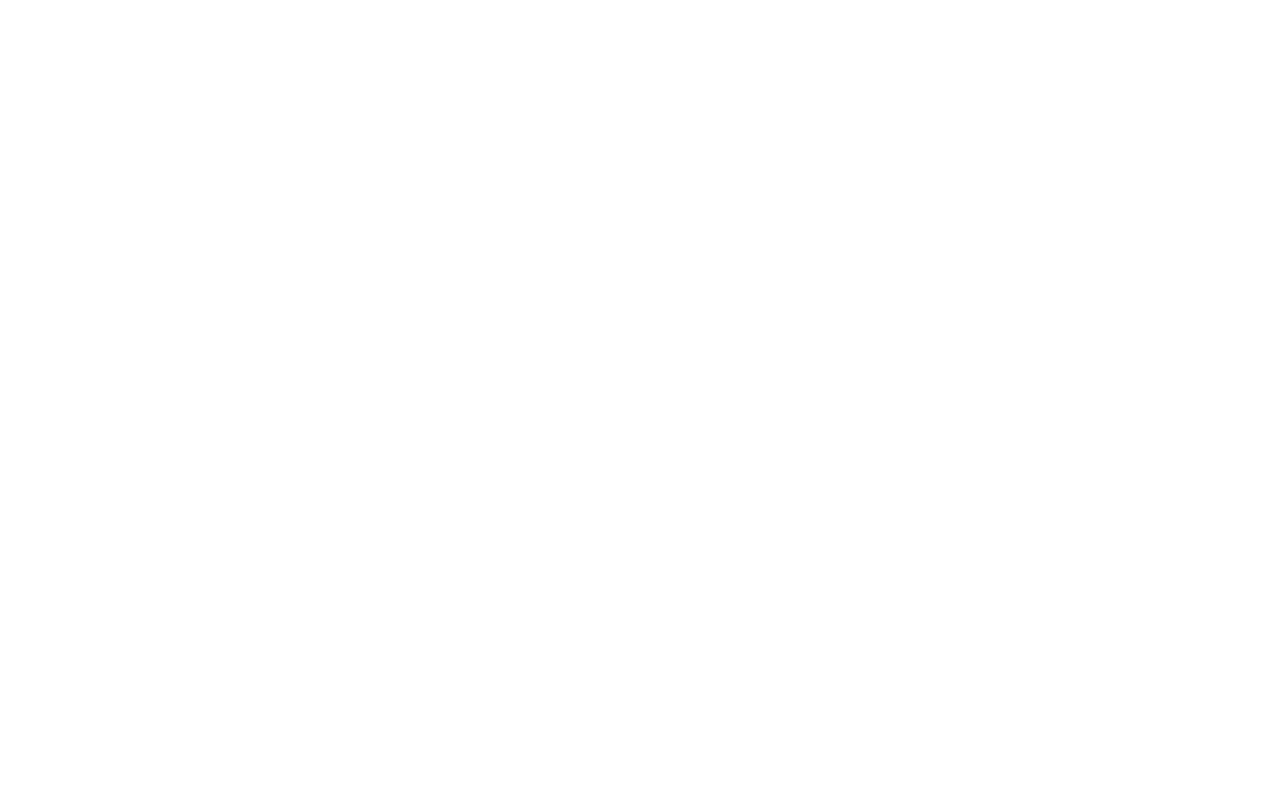
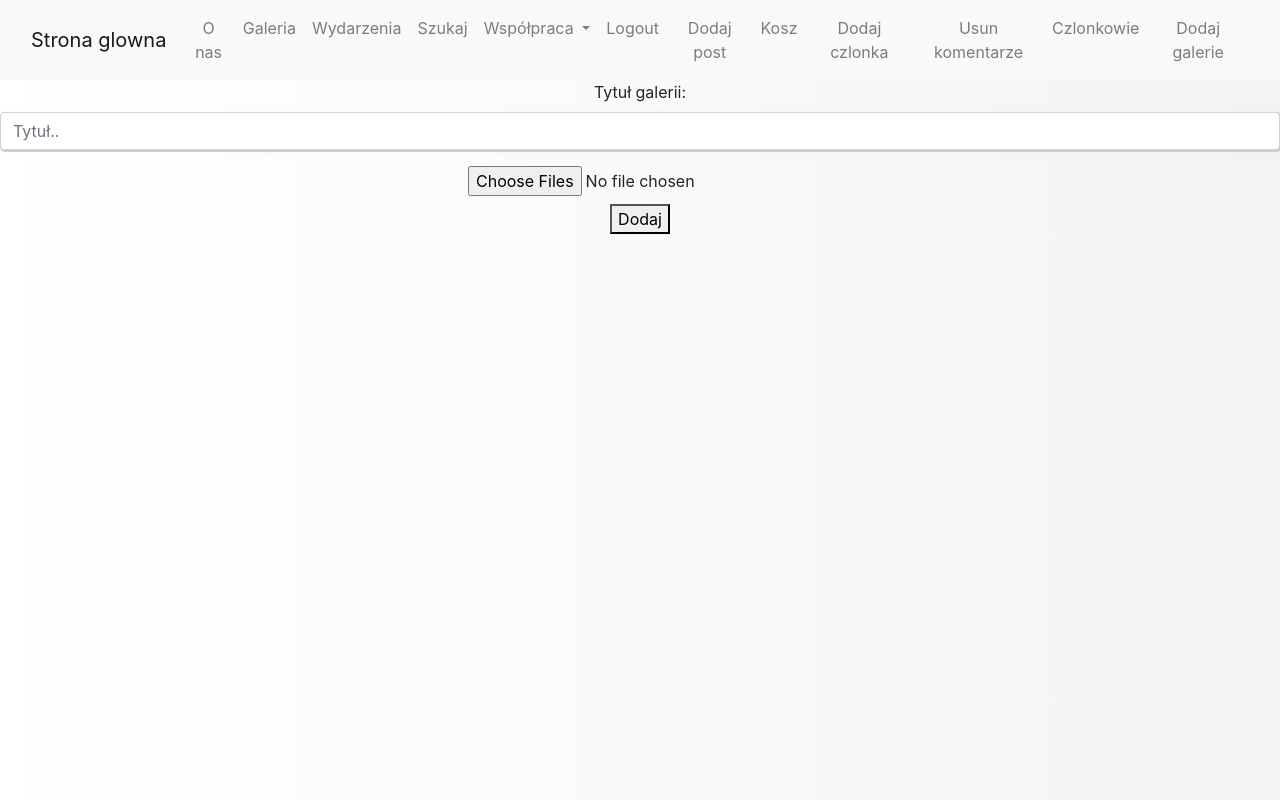
Before and after one commit to adamsoja1/front_bioinf, a React (Create React App) app: page /gallery-add in a window 1280 px wide. Built offline with nearby package versions, Linux system fonts and the light colour scheme; sample sign-in values are in the browser's storage.

Commit message:
now admin can add galleries with photos and modify them after posting

```diff
--- /dev/null
+++ b/src/components/Gallery/gallery-add.js
@@ -0,0 +1,71 @@
+import React from 'react';
+import {useState,useEffect} from 'react';
+import Navbar from '../navbar/navBar'
+import { useHistory } from 'react-router-dom';
+
+export default function CreateGallery(){
+    const [title,setTitle] = useState('')
+    const [files,setFiles] = useState()
+    const[isPending,setIsPending] = useState(false);
+    const history = useHistory()
+
+    useEffect(()=>{
+        if(!localStorage.getItem('token')){
+          history.push('/login')
+        }
+      })
+
+
+
+      const handleSubmit = () => {
+        const uploadData = new FormData();
+        uploadData.append('title',title)
+        if(files != undefined){
+          for(let i=0;i<=files.length;i++){
+            uploadData.append('photos',files[i]);
+          }}
+
+        console.log(uploadData)
+        setIsPending(true)
+        fetch('http://127.0.0.1:8000/gallery-add', {
+          method: 'POST',
+          headers: { Authorization : `Token ${localStorage.getItem('token')}`},
+          body: uploadData
+        }).then(() => {
+
+          history.push('/gallery');
+        })
+        .catch((error) =>{
+          setIsPending(false)
+      })
+
+      }
+
+
+      return(
+          <div>
+            <Navbar/>
+                <div>
+                    <div class = 'mb-3'>
+                        <label for= "exampleFormControlInput1" class="form-label">Tytuł galerii:</label>
+                            <input
+                            id='shadow-add'
+                            type="text"
+                            class='form-control'
+                            placeholder="Tytuł.."
+                            required
+                            value={title}
+                            onChange={(e) => setTitle(e.target.value)}
+                            />
+                    </div>
+
+                    <label>
+                        <input type="file" multiple onChange={(evt) => setFiles(evt.target.files)}/>
+                    </label>
+                    <br/>
+                    <button onClick={() => handleSubmit()}>Dodaj</button>
+                </div>
+        </div>
+      )
+
+}
--- a/src/components/Gallery/gallery.js
+++ b/src/components/Gallery/gallery.js
@@ -24,6 +24,7 @@
     const apiUrl = 'http://127.0.0.1:8000'
     const [modal, setModal] = useState(false);
     const [photo,setPhoto] = useState('');
+    const [photos,setPhotos] = useState()
 
     const toggleModal = () => {
         setModal(!modal);
@@ -43,6 +44,50 @@
         .then((result) => setGalery(result))
     },[])
 
+
+    const deletePhoto = (id) =>{
+        fetch(`http://127.0.0.1:8000/delete-gallery-photo/${id}`,
+        {
+            method: 'DELETE',
+            headers: { "Content-Type": "application/json" ,
+                        Authorization : `Token ${localStorage.getItem('token')}`},
+
+            })
+            .then(res=>res.json())
+            .then((res)=> setGalery(res))
+
+        }
+
+    const deleteGallery = (id) =>{
+        fetch(`http://127.0.0.1:8000/gallery-delete/${id}`,
+        {
+            method: 'DELETE',
+            headers: { "Content-Type": "application/json" ,
+                        Authorization : `Token ${localStorage.getItem('token')}`},
+
+            })
+            .then(res=>res.json())
+            .then((res)=> setGalery(res))
+
+        }
+
+    const addPhotos = (id) =>{
+        const uploadData = new FormData();
+        if(photos != undefined){
+            for(let i=0;i<=photos.length;i++){
+              uploadData.append('photos',photos[i]);
+            }}
+        fetch(`http://127.0.0.1:8000/gallery-delete/${id}`, {
+        method: 'POST',
+        headers: { Authorization : `Token ${localStorage.getItem('token')}`},
+        body: uploadData
+    })
+            .then(res=>res.json())
+            .then((res)=> setGalery(res))
+
+    }
+
+
     return(
        <div>
            <Navbar/>
@@ -50,14 +95,25 @@
             <div>
 
                 {galery.map(galer=>(
-                    <div key = {galer.id}>
+                    <div>
+                        <br/>
+                    {localStorage.getItem('token')&&
+                    <div>
+                        <input type="file" multiple onChange={(e) => setPhotos(e.target.files)}/>
+                    <button onClick = {()=>addPhotos(galer.id)}>Dodaj zdjecia</button>
+                    </div>}
                     <h2>{galer.OpisGalerii}</h2>
                     <h7>{galer.date}</h7>
+                    <br/>
+
                     <div className = 'parent'>
                     {galer.gallery_photos.map(photo=>(
+
                         <div className = 'gallery'>
                         <img src = {apiUrl + photo.photos.full_size} onClick = {()=> togglePhoto(photo.photos.full_size)}></img>
-
+                        {localStorage.getItem('token')&&
+                        <button onClick = {()=>deletePhoto(photo.id)}>Usun</button>}
+                        <br/>
 
                                 </div>
 
@@ -66,6 +122,12 @@
 
 
                     </div>
+                    {localStorage.getItem('token')&&
+                    <div>
+                        <br/>
+                        <br/>
+                    <button onClick = {()=>deleteGallery(galer.id)}>Usuń galerie</button>
+                    </div>}
                     </div>
 
                 ))}
--- a/src/components/blog/add.js
+++ b/src/components/blog/add.js
@@ -55,6 +55,7 @@
 
   return (
     <div class="container" id='rozmiar'>
+
       <div class = 'mb-3' id='rozmiar'>
 
         <div class = 'mb-3'>
@@ -93,7 +94,8 @@
         </div>
 
         <div class="form-check">
-        <input class="form-check-input" type="checkbox" id="flexCheckDefault" value={event} onChange = {(e) => setEvent(!event)}/>
+        <input class="form-check-input" type="checkbox" id="flexCheckDefault" value={event} onChange = {(e) => setEvent(!event)}
+        required/>
         <label class="form-check-label" for="flexCheckDefault">
           Wydarzenie
         </label>
@@ -109,7 +111,7 @@
         </div>
 
         <center>
-        {!isPending && <button onClick={()=>handleSubmit()} id='shadow-add' class = 'btn btn-primary'>Dodaj post</button>}
+        {!isPending && <button type='submit' onClick={()=>handleSubmit()} id='shadow-add' class = 'btn btn-primary'>Dodaj post</button>}
         { isPending && <button disabled  class = 'btn btn-primary'>Dodawanie...</button>}
         </center>
 
--- a/src/components/comments/commentAdd.js
+++ b/src/components/comments/commentAdd.js
@@ -52,7 +52,7 @@
       return(
           <div>
             <div>
-                <form>
+                <form >
                     <div class = 'container'>
                         <label> Nazwa uzytkowika</label>
                         <input
@@ -66,10 +66,10 @@
                         <label> Treść </label>
                         <input
                         type = 'tekst'
-                        required
+
                         value = {content}
                         onChange = {(e) => setContent(e.target.value)}
-                        />
+                        required/>
                     </div>
                     <center>
                     {!isPending && <button onClick= {handleSubmit}  id='shadow-add'  type ='submit' class = 'btn btn-primary'>Dodaj komentarz</button>}
--- a/src/components/navbar/navBar.js
+++ b/src/components/navbar/navBar.js
@@ -55,6 +55,9 @@
         {localStorage.getItem('token')&&<li class="nav-item">
           <a class="nav-link "href='/members' >Czlonkowie</a>
         </li>}
+        {localStorage.getItem('token')&&<li class="nav-item">
+          <a class="nav-link "href='/gallery-add' >Dodaj galerie</a>
+        </li>}
       </ul>
     </div>
       </div>
--- a/src/index.js
+++ b/src/index.js
@@ -19,6 +19,7 @@
 import PostRubbish from './components/post-actions/postsRUBBISH';
 import Allcomments from './components/comments/comments-all'
 import registeredMembers from './components/about/members';
+import CreateGallery from './components/Gallery/gallery-add'
 
 ReactDOM.render((
   <Router>
@@ -37,6 +38,7 @@
     <Route exact path = '/post-rubbish' component ={PostRubbish}/>
     <Route exact path = '/comments-all' component = {Allcomments}/>
     <Route exact path ='/members' component ={registeredMembers}/>
+    <Route exact path ='/gallery-add' component = {CreateGallery}/>
   </Router>
   ),
   document.getElementById('root')
```
